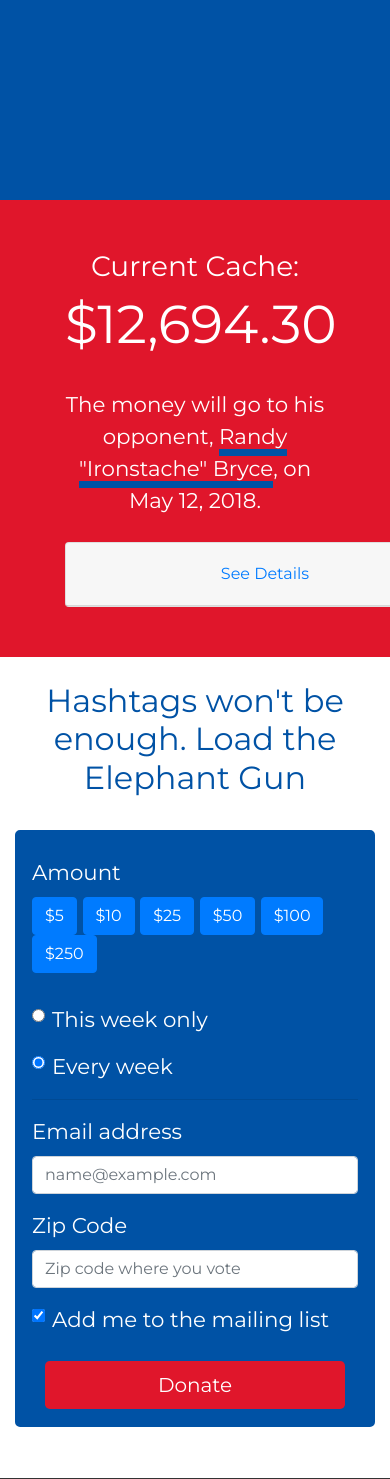
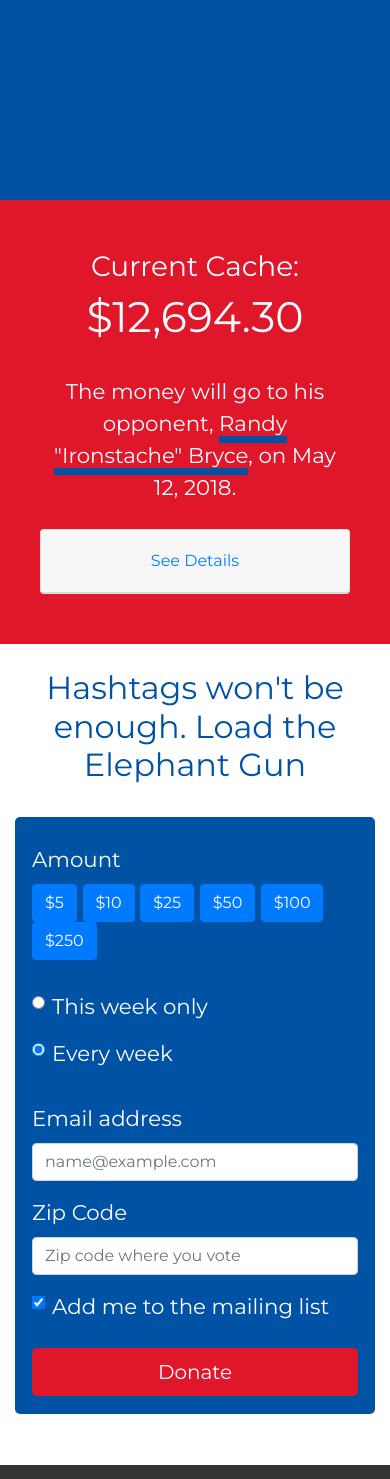
Before and after one commit to jeremybelcher/elephantgun, a PHP site: page /index.html in a window 390 px wide; the page is wider, and only the part inside the window is pictured. Shown: the part 2914-4393 px from the top of that part. Run offline with PHP 8.4, Linux system fonts and the light colour scheme; some libraries are stand-ins or nearby versions.

Commit message:
fixes btn width on mobile and cache size

```diff
--- a/styles.css
+++ b/styles.css
@@ -95,7 +95,7 @@
 }
 
 .donate-details{
-  width: 400px;
+  max-width: 400px;
   margin: auto;
   color: #0052A5;
   text-align: left;
@@ -118,7 +118,7 @@
 .ammo {
   background-color: #E0162B;
   color: #fff;
-  padding: 50px;
+  padding: 50px 25px;
     text-align: center;
 }
 
@@ -253,10 +253,8 @@
   .rightcol h3 {
     font-size: 2em;
   }
-
-
   .ammo h2 {
-font-size: 2.5em;
+  font-size: 2em;
   margin-top: -25px;
   }
 
@@ -283,7 +281,7 @@
   .btn-donate {
     background-color: #E0162B;
     color: #fff;
-  width: 300px;
+    /* width: 300px; */
     margin: auto;
   }
 }
```
Lines whose indentation alone changed are shown as unchanged.
